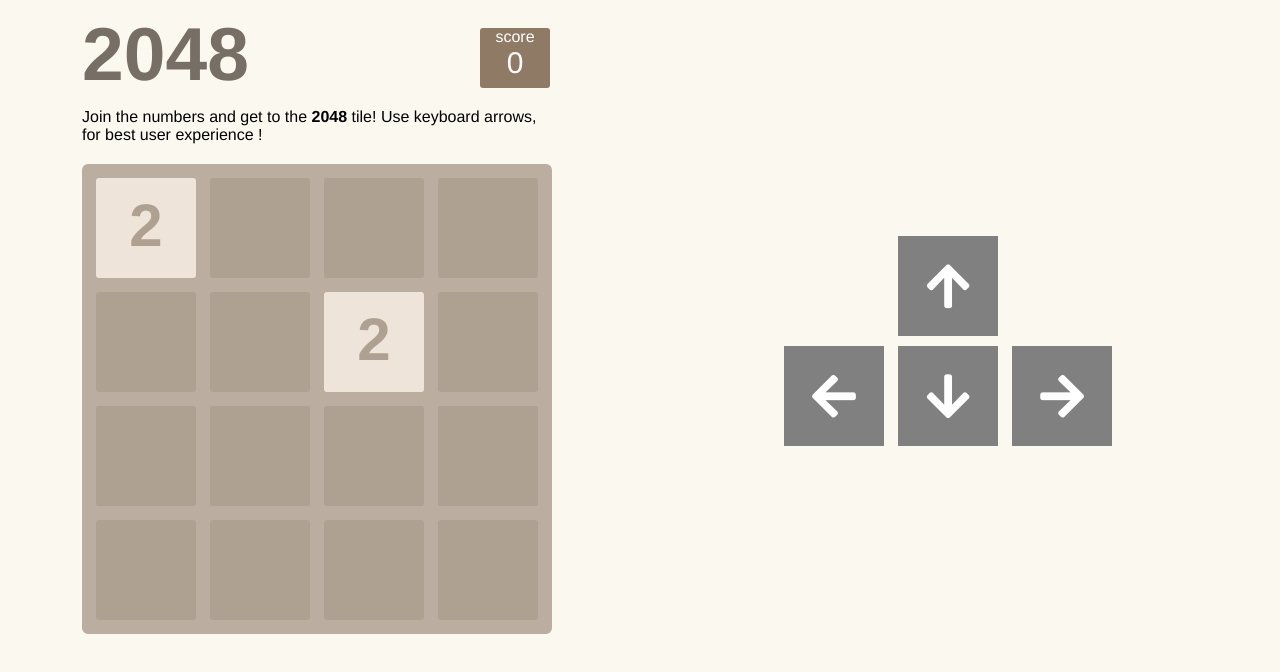
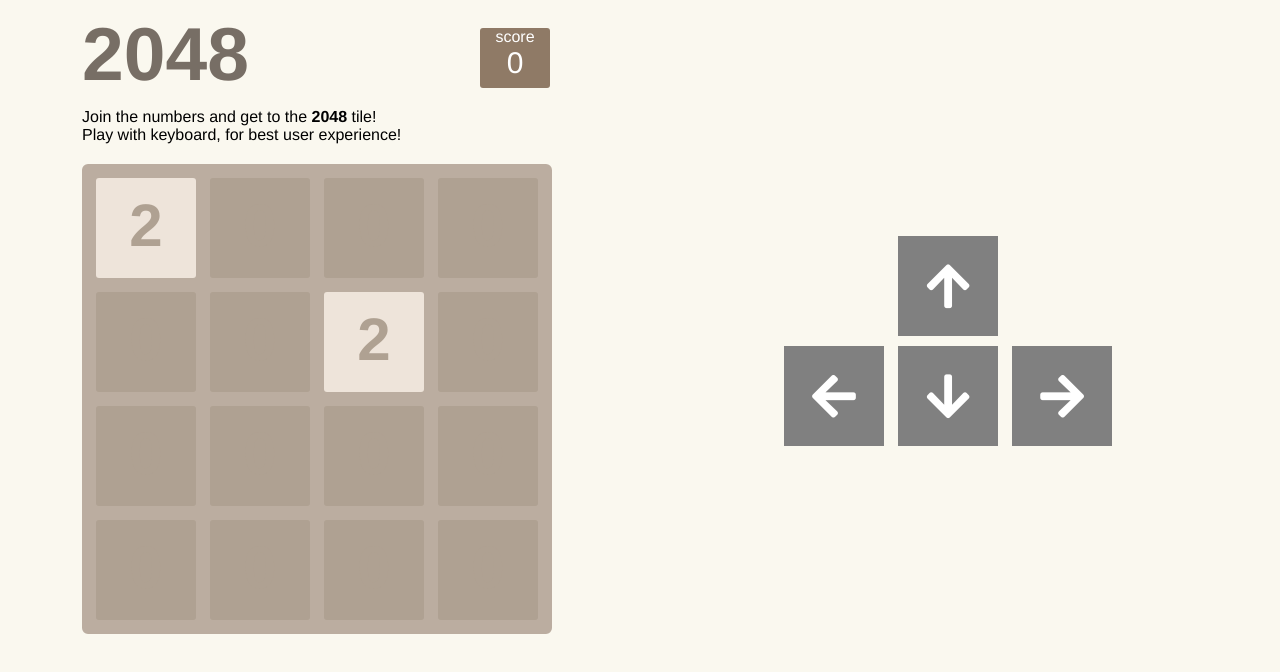
Before and after one commit to Harshit-maker/2048, a plain HTML site: page index.html in a window 1280 px wide. Drawn offline with Linux system fonts and the light colour scheme.

Commit message:
Update index.html

```diff
--- a/index.html
+++ b/index.html
@@ -19,7 +19,8 @@
         </div>
       </div>
       <span id="result">Join the numbers and get to the <b>2048</b> tile!</span>
-      <span id="result">Use keyboard arrows, for best user experience !</span>
+      <br>
+      <span id="result">Play with keyboard, for best user experience!</span>
       <div class="grid"></div>
     </div>
 
```
